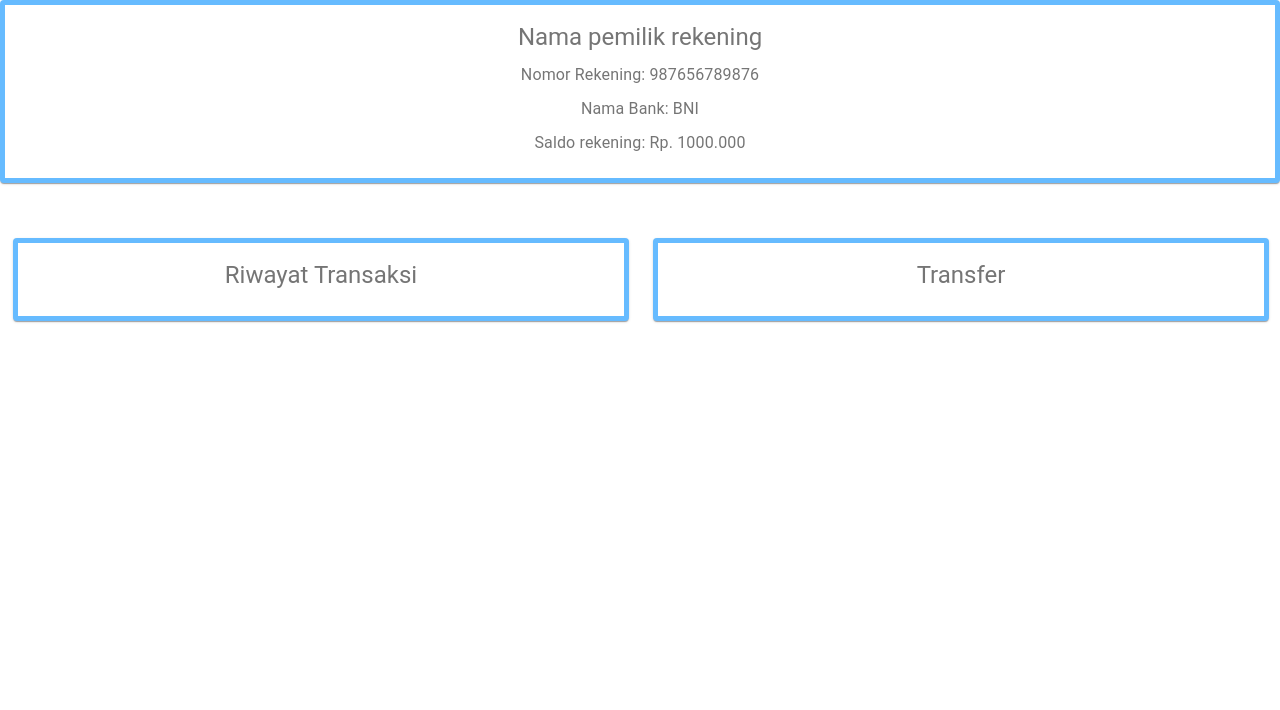
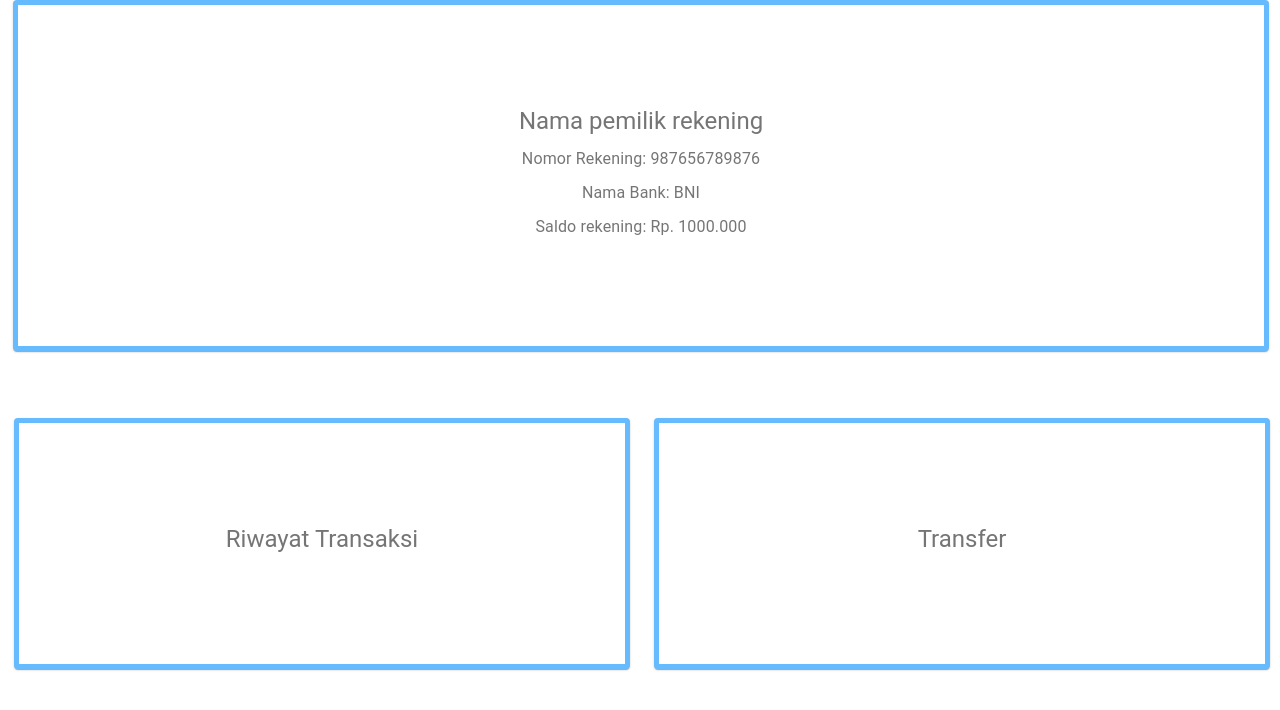
Before and after one commit to avisenna01/Bank-Pro, a React (Create React App) app: page / in a window 1280 px wide. Shown: the top 710 px of the page. Built offline with nearby package versions, Linux system fonts and the light colour scheme.

Commit message:
css updates

```diff
--- a/src/views/HomePage.js
+++ b/src/views/HomePage.js
@@ -13,7 +13,8 @@ const useStyles = makeStyles(theme => ({
         padding: theme.spacing(2),
         textAlign: 'center',
         color: theme.palette.text.secondary,
-        border: "5px solid #66BBFF"
+        border: "5px solid #66BBFF",
+        padding: "100px 0"
     },
 }));
 
@@ -23,7 +24,7 @@ const HomePage = props => {
 
     return (
         <div className={classes.root}>
-            <Grid container xs={12} >
+            <Grid style={{ marginLeft: "1px" }} container xs={12} spacing={3} >
                 <Grid style={{ marginBottom: "55px" }} item xs={12}><Paper className={classes.paper}>
                     <Typography variant="h5" gutterBottom>Nama pemilik rekening</Typography>
                     <Typography variant="subtitle1" gutterBottom>Nomor Rekening: 987656789876</Typography>
```
